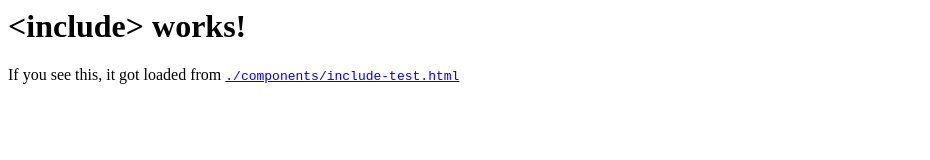
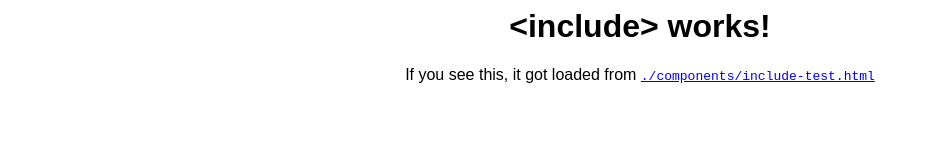
Before and after one commit to js-rebase/test, a plain HTML site: page index.html in a window 1280 px wide. Shown: the whole page, without its empty margins (0-930 px from the left). Drawn offline with nearby package versions, Linux system fonts and the light colour scheme; files that its build step writes are made by us from their sources.

Commit message:
Load rebase module and include test component
Add script to load rebase module and include test component.

```diff
--- a/index.html
+++ b/index.html
@@ -1,8 +1,12 @@
+<title>Rebase Testing</title>
+<link rel="stylesheet" href="./main.css">
+
 <script type="module">
   import rebase from "https://cdn.jsdelivr.net/gh/js-rebase/code@main/packages/main.js";
 
   await rebase.include.load();
 </script>
 
+
 <!-- Include Test -->
 <include src="./components/include-test.html"></include>
```
